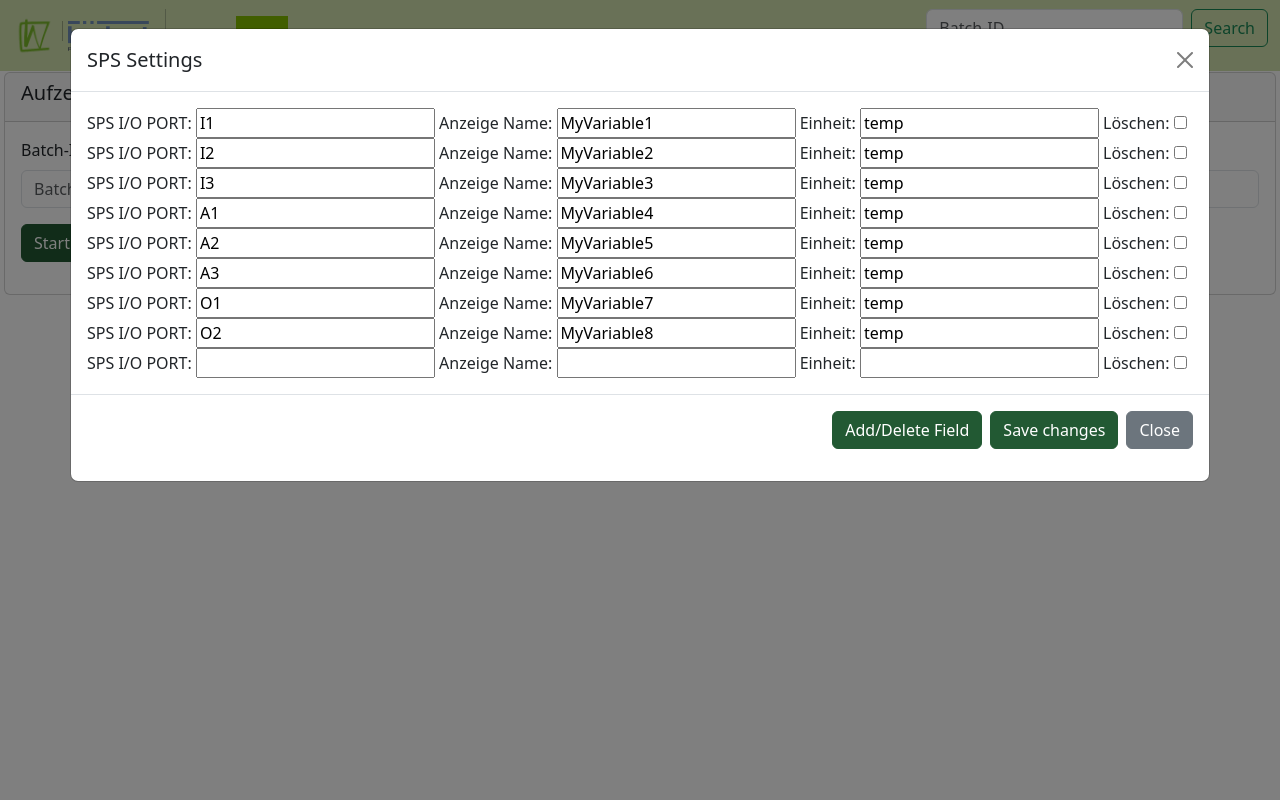
After one commit to 19TonTony98/ba-buerkert, a Django app: page /start/ in a window 1280 px wide, after a click on "SPS Settings". The commit adds this page. Run offline with Django 4.2, Linux system fonts and the light colour scheme; some libraries are stand-ins or nearby versions.

Commit message:
added starting page, added config, todos open

```diff
--- /dev/null
+++ b/buerkert_app/helpers.py
@@ -0,0 +1,47 @@
+import json
+
+
+def get_opcua_conf():
+    with open("res/opcua_conf.json", "r") as fd:
+        return json.load(fd)
+
+def set_opcua_conf(conf):
+    with open("res/opcua_conf.json", "rw") as fd:
+        old_data = json.load(fd)
+        data = old_data
+        json.dump(data, fd)
+
+
+def get_io_ident():
+    with open("res/io_ident.json", "r") as fd:
+        return json.load(fd)
+
+
+def io_to_ident(io):
+    io_dict = get_io_ident()
+    return io_dict.get(io)
+
+
+def ident_to_io(ident):
+    io_dict = get_io_ident()
+    ident_dict = {value: key for key, value in io_dict.items()}
+    return ident_dict.get(ident)
+
+
+def get_conf_list():
+    opcua_conf = get_opcua_conf()
+    sps_conf = []
+    for obj in opcua_conf['objects']:
+        for var in obj['variables']:
+            sps_conf.append({"sps_port": ident_to_io(var['identifier']),
+                             "display_name": var['display'],
+                             "measurement": var['measurement']})
+    return sps_conf
+
+
+def create_telegraf_conf(batch_id):
+    return
+
+
+def start_telegraf(conf):
+    return
--- a/buerkert_app/templates/base.html
+++ b/buerkert_app/templates/base.html
@@ -3,6 +3,7 @@
 {% bootstrap_javascript %}
 {% load static %}
 {% url 'live' as live_url %}
+{% url 'start' as start_url %}
 <!DOCTYPE html>
 <html lang="de">
 <head>
@@ -29,6 +30,9 @@
         <li class="nav-item">
           <a class="nav-link mx-2 {% if request.path == live_url %}active{% endif %}" href="{% url 'live' %}">Live</a>
         </li>
+        <li class="nav-item">
+          <a class="nav-link mx-2 {% if request.path == start_url %}active{% endif %}" href="{% url 'start' %}">Start</a>
+        </li>
       </ul>
       <form class="d-flex" role="search" action="{% url 'index' %}">
         <input class="form-control me-2" type="search" placeholder="Batch-ID" aria-label="Batch-ID" name="batch_id">
--- /dev/null
+++ b/buerkert_app/templates/buerkert_app/start_view.html
@@ -0,0 +1,46 @@
+{% extends 'base.html' %}
+{% load django_bootstrap5 %}
+
+{% block content %}
+    <div class="card">
+        <div class="card-header">
+            <h5 class="title">Aufzeichnung starten</h5>
+        </div>
+        <div class="card-body" id="body">
+            <form method="post">{% csrf_token %}
+                {% bootstrap_form form %}
+                {% bootstrap_button "Start" %}
+                <button type="button" class="btn btn-primary" data-bs-toggle="modal" data-bs-target="#spsModal">
+                  SPS Settings
+                </button>
+            </form>
+    </div>
+</div>
+
+<div class="modal fade" id="spsModal" data-bs-backdrop="static" data-bs-keyboard="false" tabindex="-1" aria-labelledby="spsModalLabel" aria-hidden="true">
+  <div class="modal-dialog modal-xl">
+    <div class="modal-content">
+      <div class="modal-header">
+        <h5 class="modal-title" id="spsModalLabel">SPS Settings</h5>
+        <button type="button" class="btn-close" data-bs-dismiss="modal" aria-label="Close"></button>
+      </div>
+        <form action="{% url 'start' %}?settings=save" method="POST"> {% csrf_token %}
+          <div class="modal-body" id="modal-body">
+                {{ formset.management_form }}
+                {% for form in formset %}
+                    {{ form.as_table }}
+                    <br>
+                {% endfor %}
+          </div>
+          <div class="modal-footer">
+            <button class="btn btn-primary" hx-post="{% url 'start' %}" hx-target="#modal-body" hx-swap="innerHTML">
+                Add/Delete Field
+            </button>
+            <button type="submit" class="btn btn-primary">Save changes</button>
+            <button type="button" class="btn btn-secondary" data-bs-dismiss="modal">Close</button>
+          </div>
+        </form>
+    </div>
+  </div>
+</div>
+{% endblock %}
--- /dev/null
+++ b/buerkert_app/templates/snippets/conf_setting_form.html
@@ -0,0 +1,5 @@
+                {{ formset.management_form }}
+                {% for form in formset %}
+                    {{ form.as_table }}
+                    <br>
+                {% endfor %}
--- a/buerkert_app/templates/snippets/data_values.html
+++ b/buerkert_app/templates/snippets/data_values.html
@@ -3,7 +3,7 @@
     {% bootstrap_alert message alert_type='danger' %}
 {% endfor %}
 <ul>
-     {% for value in values %}
-     <li>{{ value |floatformat:-2 }}</li>
+     {% for key, value in values.items %}
+     <li>{{ key }}: {{ value |floatformat:-2 }}</li>
      {% endfor %}
 </ul>
--- a/buerkert_app/urls.py
+++ b/buerkert_app/urls.py
@@ -3,9 +3,11 @@ from django.urls import path, re_path
 from buerkert_app.views.batch_view import BatchView
 from buerkert_app.views.index import Index
 from buerkert_app.views.live_view import LiveView
+from buerkert_app.views.start_view import StartView
 
 urlpatterns = [
     path("", Index.as_view(), name="index"),
     re_path(r"batch/(?P<batch_id>\w+)", BatchView.as_view(), name='batch'),
-    path(r"live/", LiveView.as_view(), name='live')
+    path(r"live/", LiveView.as_view(), name='live'),
+    path(r"start/", StartView.as_view(), name='start')
 ]
--- /dev/null
+++ b/buerkert_app/views/start_view.py
@@ -0,0 +1,66 @@
+from django import forms
+from django.contrib import messages
+from django.forms import formset_factory
+from django.http import HttpResponse
+from django.shortcuts import render, redirect
+from django.template import Template, Context
+from django.views import View
+
+from buerkert_app.helpers import create_telegraf_conf, start_telegraf, get_conf_list, set_opcua_conf
+
+
+class StartView(View):
+    def get(self, request):
+        context = {}
+        form = BatchForm()
+        formset = ConfFormSet(initial=get_conf_list())
+        context.update({"form": form, "formset": formset})
+        return render(request, "buerkert_app/start_view.html", context)
+
+    def post(self, request):
+        if request.GET.get("settings") == "save":
+            formset = ConfFormSet(request.POST)
+            if formset.is_valid():
+                #ToDo save file
+                set_opcua_conf(formset.cleaned_data)
+                messages.success(request, "Einstellungen gespeichert")
+                return self.get(request)
+
+        if request.htmx:
+            formset = ConfFormSet(request.POST)
+            if formset.is_valid():
+                data = list(filter(lambda x: x.get('DELETE') == False, formset.cleaned_data))
+                formset = ConfFormSet(initial=data)
+            return render(request, "snippets/conf_setting_form.html", {"formset": formset})
+
+        context = {}
+        form = BatchForm(request.POST)
+        formset = ConfFormSet(initial=get_conf_list())
+        if form.is_valid():
+            try:
+                #ToDo telegraf conf
+                create_telegraf_conf(form['batch_id'])
+                start_telegraf("")
+                messages.success(request, "Aufzeichnung gestartet")
+                return redirect('live')
+            except Exception as e:
+                messages.error(request, e)
+        else:
+            messages.error(request, "Batch-ID ungültig")
+
+        context.update({"form": form, "formset": formset})
+        return render(request, "buerkert_app/start_view.html", context)
+
+
+class BatchForm(forms.Form):
+    batch_id = forms.CharField(label="Batch-ID")
+
+
+class ConfForm(forms.Form):
+    # ToDo ChoiceFiel for given sps port
+    sps_port = forms.CharField(label="SPS I/O PORT")
+    display_name = forms.CharField(label="Anzeige Name")
+    measurement = forms.CharField(label="Einheit")
+
+
+ConfFormSet = formset_factory(ConfForm, extra=1, can_delete=True)
--- /dev/null
+++ b/res/io_ident.json
@@ -0,0 +1,10 @@
+{
+  "I1": "MyVariable1",
+  "I2": "MyVariable2",
+  "I3": "MyVariable3",
+  "A1": "MyVariable4",
+  "A2": "MyVariable5",
+  "A3": "MyVariable6",
+  "O1": "MyVariable7",
+  "O2": "MyVariable8"
+}
--- /dev/null
+++ b/res/opcua_conf.json
@@ -0,0 +1,19 @@
+{
+  "url": "opc.tcp://localhost:4840/freeopcua/server/",
+  "namespace": "http://dummy.buerkert.opcua.by",
+  "objects": [{
+    "object": "MyObject",
+    "display": "MyObject",
+    "variables": [
+      {"identifier": "MyVariable1", "display": "MyVariable1", "measurement": "temp"},
+      {"identifier": "MyVariable2", "display": "MyVariable2", "measurement": "temp"},
+      {"identifier": "MyVariable3", "display": "MyVariable3", "measurement": "temp"},
+      {"identifier": "MyVariable4", "display": "MyVariable4", "measurement": "temp"},
+      {"identifier": "MyVariable5", "display": "MyVariable5", "measurement": "temp"},
+      {"identifier": "MyVariable6", "display": "MyVariable6", "measurement": "temp"},
+      {"identifier": "MyVariable7", "display": "MyVariable7", "measurement": "temp"},
+      {"identifier": "MyVariable8", "display": "MyVariable8", "measurement": "temp"}
+    ]
+  }
+  ]
+}
```
Also changed, not shown: buerkert_app/views/live_view.py (+31 -31 lines), db.sqlite3.
